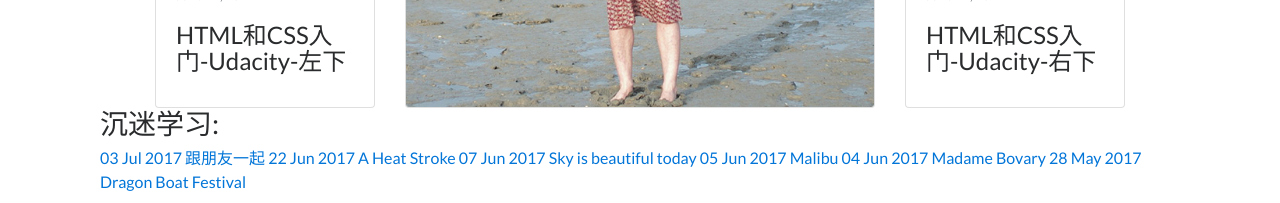
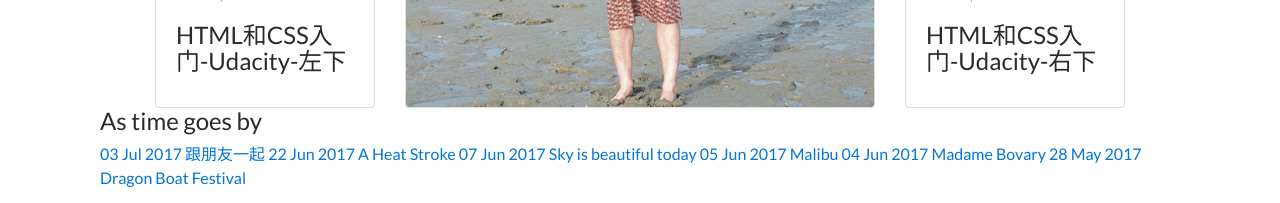
Before and after one commit to yinkouya/yinkouya.github.io, a Jekyll site: the page built from life.html, in a window 1280 px wide. Shown: the part 677-880 px from the top of the page. Built offline with Jekyll 4.4.1, drawn with Linux system fonts in a browser that asks for light colours; nearby versions of some CDN libraries.

Commit message:
Update life.html

```diff
--- a/life.html
+++ b/life.html
@@ -5,14 +5,14 @@
 <div class="row">
   <div class="col-sm-3">
     <div class="card h-50">
-      <img class="card-img-top" src="img/topleft.jpg" alt="Card image cap">
+      <img class="card-img-top img-fluid" src="img/topleft.jpg" alt="Card image cap">
       <div class="card-block">
         <p class="card-text"><small class="text-muted">June 29, 2017</small></p>
         <h4 class="card-title">HTML和CSS入门-Udacity-左上</h4>
       </div>
     </div>
     <div class="card h-50">
-      <img class="card-img-top" src="img/bottomleft.jpg" alt="Card image cap">
+      <img class="card-img-top img-fluid" src="img/bottomleft.jpg" alt="Card image cap">
       <div class="card-block">
         <p class="card-text"><small class="text-muted">June 29, 2017</small></p>
         <h4 class="card-title">HTML和CSS入门-Udacity-左下</h4>
@@ -26,20 +26,20 @@
         <p class="card-text"><small class="text-muted">June 29, 2017</small></p>
         <h4 class="card-title">HTML和CSS入门-Udacity-中</h4>
       </div>
-      <img class="card-img-bottom" src="img/middle.jpg" alt="Card image cap">
+      <img class="card-img-bottom img-fluid" src="img/middle.jpg" alt="Card image cap">
     </div>
   </div>
 
   <div class="col-sm-3">
     <div class="card h-50">
-      <img class="card-img-top" src="img/topright.jpg" alt="Card image cap">
+      <img class="card-img-top img-fluid" src="img/topright.jpg" alt="Card image cap">
       <div class="card-block">
         <p class="card-text"><small class="text-muted">June 29, 2017</small></p>
         <h4 class="card-title">HTML和CSS入门-Udacity-右上</h4>
       </div>
     </div>
     <div class="card h-50">
-      <img class="card-img-top" src="img/bottomright.jpg" alt="Card image cap">
+      <img class="card-img-top img-fluid" src="img/bottomright.jpg" alt="Card image cap">
       <div class="card-block">
         <p class="card-text"><small class="text-muted">June 29, 2017</small></p>
         <h4 class="card-title">HTML和CSS入门-Udacity-右下</h4>
@@ -50,7 +50,7 @@
 
 {% if site.posts %}
   <div class='container'>
-    <h3 class='bottom-space-1'>沉迷学习:</h3>
+    <h4>As time goes by</h4>
     {% for post in site.categories["life"] %}
     <a class='post-index-item' href="{{ post.url | prepend: site.baseurl }}">
       <span class='date'>{{ post.date | date_to_string }}</span>
```
